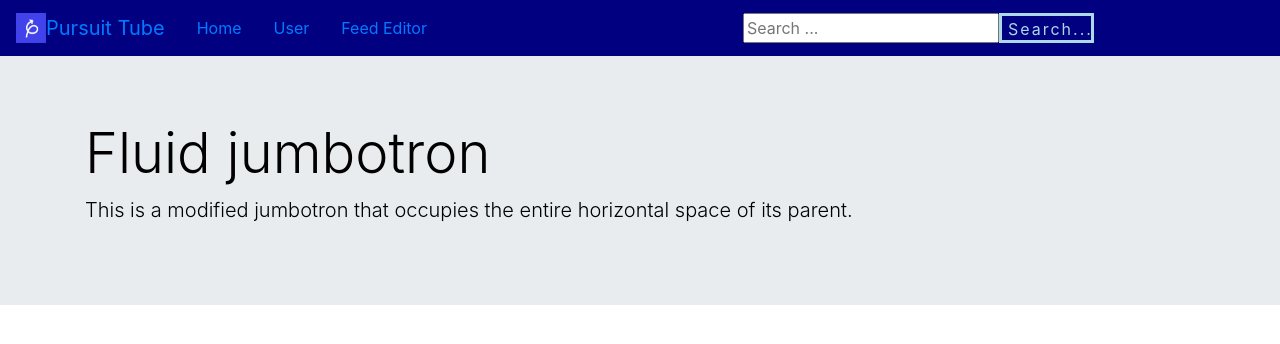
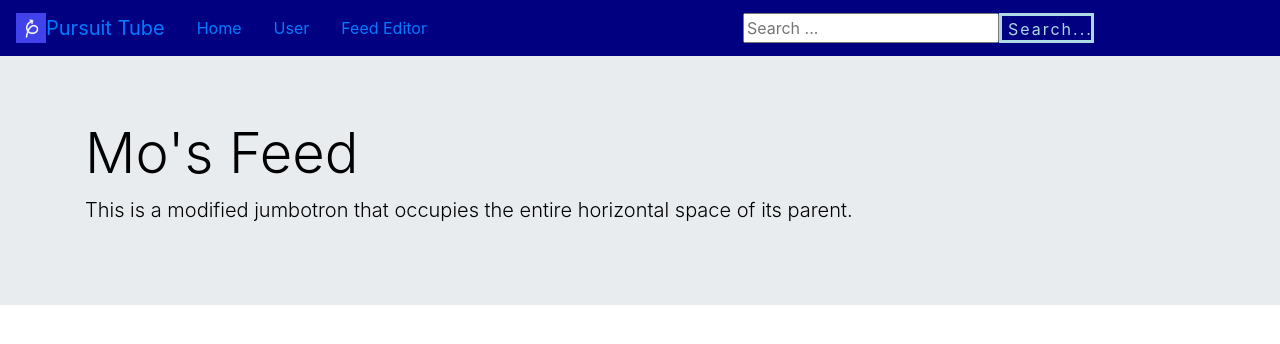
Before and after one commit to JennMP88/sequel_motube, a React (Create React App) app: page / in a window 1280 px wide. Shown: the top 344 px of the page. Built offline with nearby package versions, Linux system fonts and the light colour scheme.

Commit message:
homm css

```diff
--- /dev/null
+++ b/src/components/home.css
@@ -0,0 +1,3 @@
+.home{
+   flex-wrap: flex;
+}
--- a/src/components/home.js
+++ b/src/components/home.js
@@ -1,17 +1,18 @@
 import React from 'react';
+import './home.css'
 
 
-class Home extends React.Component{
-    constructor(){
+class Home extends React.Component {
+    constructor() {
         super()
     }
-    render(){
-        return(
+    render() {
+        return (
             <>
                 <div className='home'>
                     <div class="jumbotron jumbotron-fluid">
                         <div class="container">
-    <h1 class="display-4">Fluid jumbotron</h1>
+                            <h1 class="display-4">Mo's Feed</h1>
                             <p class="lead">This is a modified jumbotron that occupies the entire horizontal space of its parent.</p>
                         </div>
                     </div>
```
Lines whose indentation alone changed are shown as unchanged.
